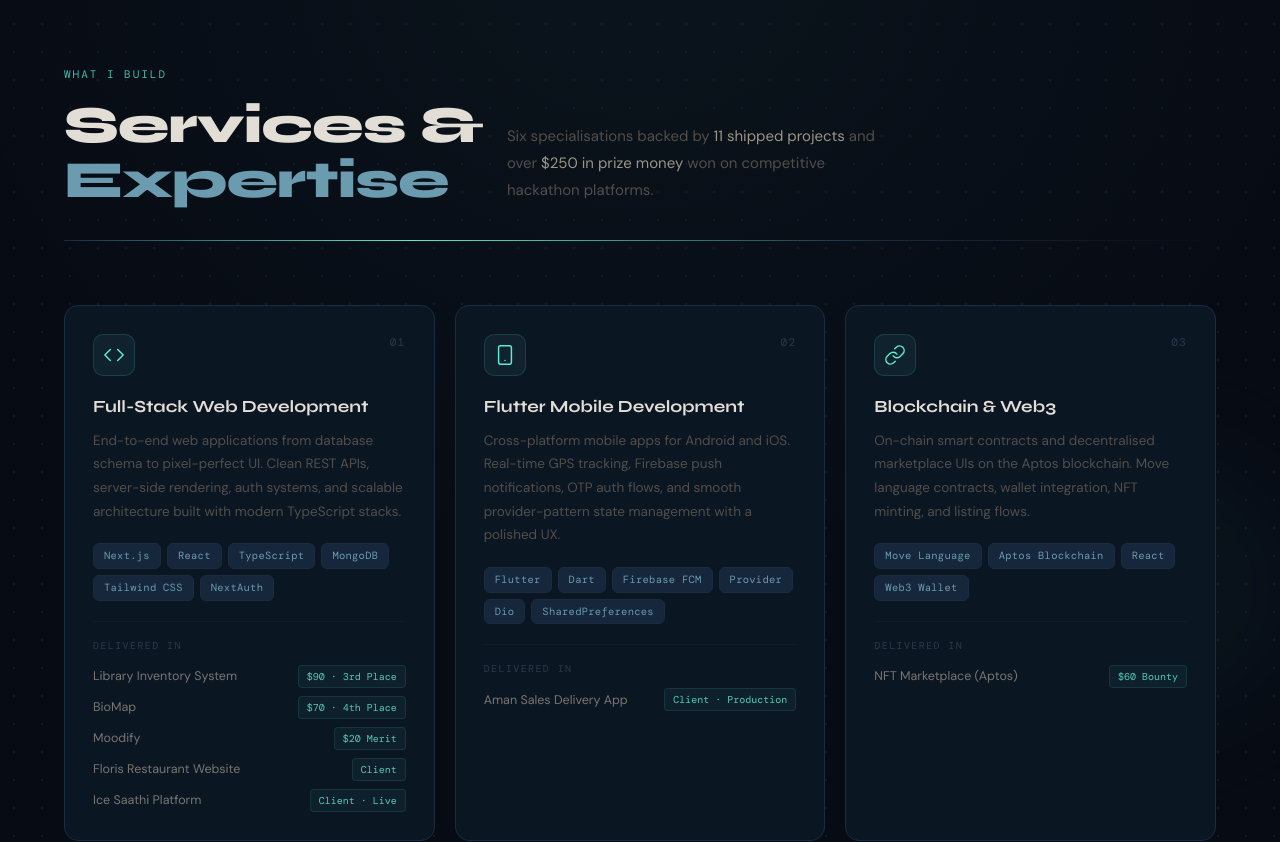
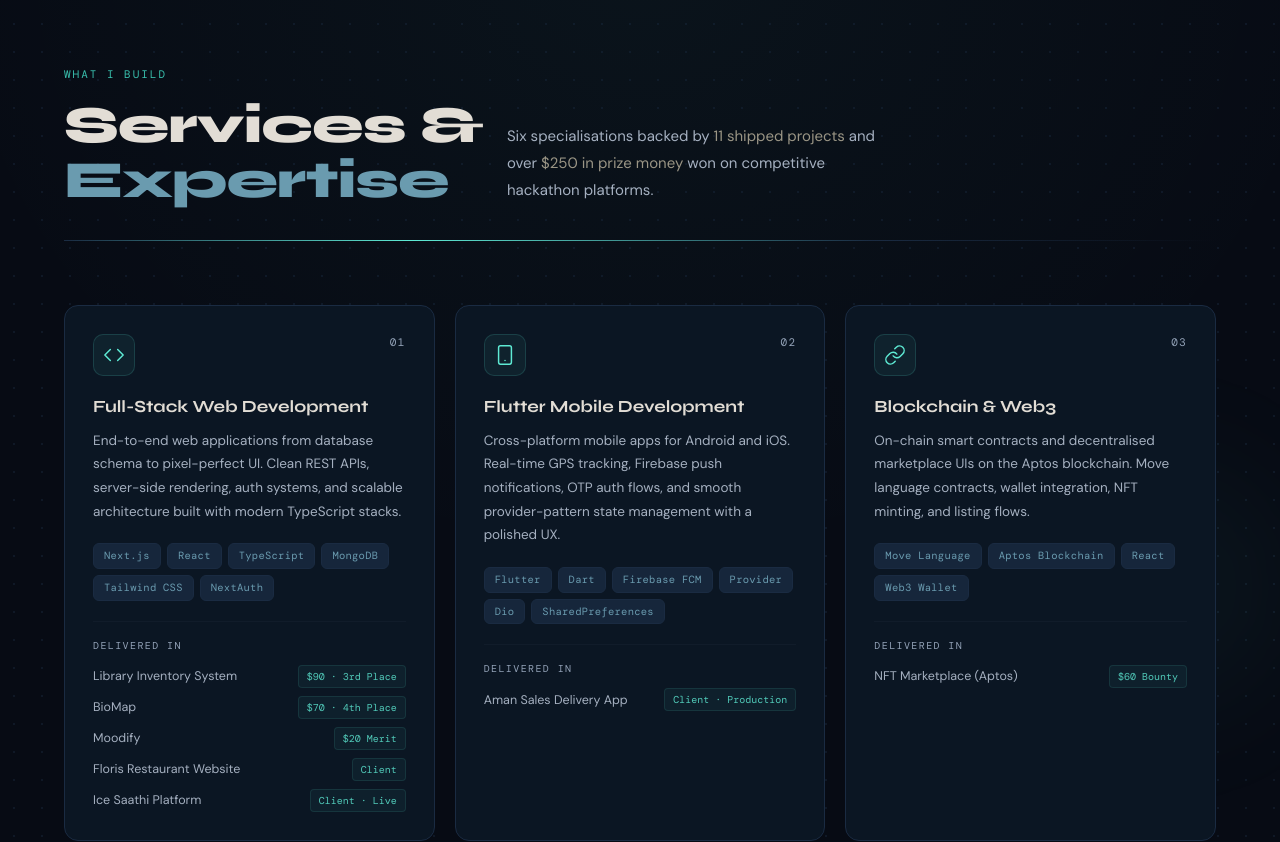
Before and after one commit to Nitrajsinh-Solanki/nitrajsinh-solanki-portfolio, a Next.js app in the folder nitrajsinh-solanki/: page / in a window 1280 px wide. Shown: the part 4140-4982 px from the top of the page. Built offline with nearby package versions, Linux system fonts and the light colour scheme; no server answers; a web font is replaced by a local one.

Commit message:
Improve contrast of service descriptions and labels

```diff
--- a/nitrajsinh-solanki/app/components/Services.tsx
+++ b/nitrajsinh-solanki/app/components/Services.tsx
@@ -201,7 +201,7 @@ export default function Services() {
             </h2>
             <p
               className="text-[15px] leading-[1.8] max-w-[380px] mb-1"
-              style={{ color: "#524E4A" }}
+              style={{ color: "#A5B0C0" }}
             >
               Six specialisations backed by{" "}
               <span style={{ color: "#9A9585" }}>{STATS.total} shipped projects</span> and
@@ -288,7 +288,7 @@ function ServiceCard({
         {/* Number badge */}
         <span
           className="font-mono text-[11px] tracking-[0.12em]"
-          style={{ color: "#2A3A4A" }}
+          style={{ color: "#94A3B8" }}
         >
           {service.number}
         </span>
@@ -310,7 +310,7 @@ function ServiceCard({
       {/* Description */}
       <p
         className="text-[13.5px] leading-[1.75] mb-5"
-        style={{ color: "#524E4A" }}
+        style={{ color: "#A5B0C0" }}
       >
         {service.description}
       </p>
@@ -342,14 +342,14 @@ function ServiceCard({
       <div>
         <p
           className="font-mono text-[10px] tracking-[0.14em] uppercase mb-3"
-          style={{ color: "#2A3A4A" }}
+          style={{ color: "#94A3B8" }}
         >
           Delivered In
         </p>
         <div className="flex flex-col gap-2">
           {service.projects.map((project) => (
             <div key={project.name} className="flex items-center justify-between gap-2">
-              <span className="text-[12.5px] leading-none" style={{ color: "#7A7570" }}>
+              <span className="text-[12.5px] leading-none" style={{ color: "#A5B0C0" }}>
                 {project.name}
               </span>
               <span
```
